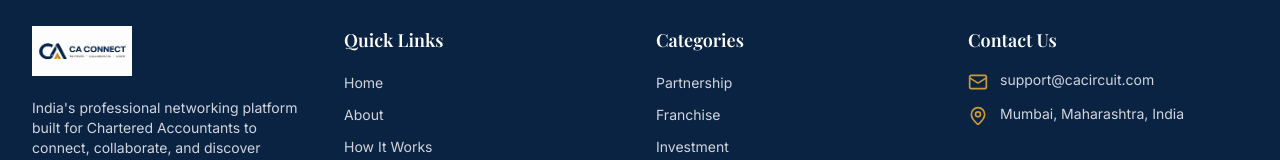
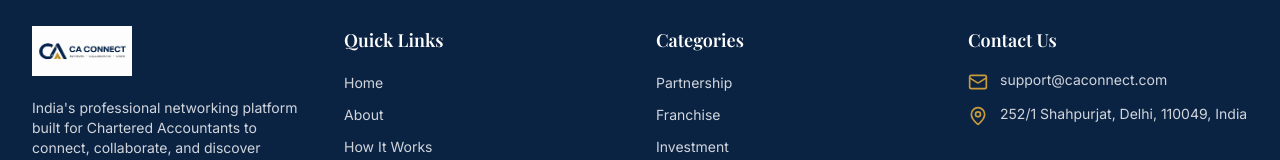
Before and after one commit to Kishan0888/ca-circuit, a Next.js app: page / in a window 1280 px wide. Shown: the part 5851-6011 px from the top of the page. Built offline with nearby package versions, Linux system fonts and the light colour scheme; no server answers; the database is empty; a web font is replaced by a local one.

Commit message:
Update contact info with new email and address

```diff
--- a/src/constants/index.ts
+++ b/src/constants/index.ts
@@ -203,8 +203,8 @@ export const SOCIAL_LINKS = {
 
 // Contact Info
 export const CONTACT_INFO = {
-  email: 'support@cacircuit.com',
-  address: 'Mumbai, Maharashtra, India',
+  email: 'support@caconnect.com',
+  address: '252/1 Shahpurjat, Delhi, 110049, India',
 } as const;
 
 // Animation Variants
```
